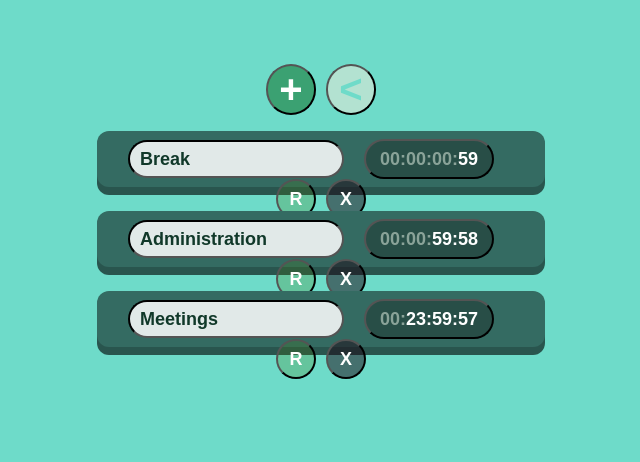
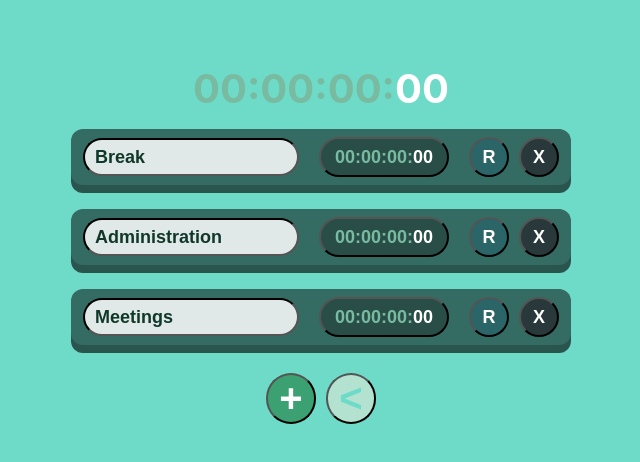
Before and after one commit to Zimmja/React-Stopwatch, a React (Create React App) app: page / in a window 1280 px wide. Shown: the top 462 px of the page, without its empty margins (319-959 px from the left). Built offline with nearby package versions, Linux system fonts and the light colour scheme.

Commit message:
added a total timer element

```diff
--- a/public/index.html
+++ b/public/index.html
@@ -24,7 +24,7 @@
       work correctly both with client-side routing and a non-root public URL.
       Learn how to configure a non-root public URL by running `npm run build`.
     -->
-    <title>React App</title>
+    <title>Time Juggler</title>
   </head>
   <body>
     <noscript>You need to enable JavaScript to run this app.</noscript>
--- a/src/App.css
+++ b/src/App.css
@@ -5,7 +5,7 @@
 .taskboard {
   text-align: center;
   margin: 5% auto;
-  width: 70%;
+  width: 1000px;
 }
 
 #addTaskButton,
@@ -35,24 +35,7 @@
   background-color: rgb(179, 226, 209);
 }
 
-.pushable {
-  background: rgb(26, 36, 27);
-  border-radius: 12px;
-  border: none;
-  padding: 0;
-  cursor: pointer;
+.totalTimer {
+  font-size: 40px;
+  font-weight: bold;
 }
-
-.front {
-  display: block;
-  padding: 12px 42px;
-  border-radius: 12px;
-  font-size: 1.25rem;
-  background: hsl(345deg 100% 47%);
-  color: white;
-  transform: translateY(-6px);
-}
-
-.pushable:active .front {
-  transform: translateY(-2px);
-}
--- a/src/App.js
+++ b/src/App.js
@@ -1,11 +1,13 @@
 import React from "react";
 import "./App.css";
 import Task from "./components/task.js";
+import Stopwatch from "./components/stopwatch.js";
 import {
   addTask,
   deleteTask,
   unhideTask,
   resetTask,
+  tasksTotal,
 } from "./helpers/appTasks.js";
 
 class App extends React.Component {
@@ -15,9 +17,9 @@ class App extends React.Component {
     this.currentTask = -1;
     this.state = {
       tasks: [
-        { description: "Break", value: 59000, visible: true },
-        { description: "Administration", value: 3600000 - 2000, visible: true },
-        { description: "Meetings", value: 86400000 - 3000, visible: true },
+        { description: "Break", value: 0, visible: true },
+        { description: "Administration", value: 0, visible: true },
+        { description: "Meetings", value: 0, visible: true },
       ],
       hidden: [],
       activeLoop: null,
@@ -106,6 +108,10 @@ class App extends React.Component {
   render() {
     return (
       <div className="taskboard">
+        <div class="totalTimer">
+          <Stopwatch timer={tasksTotal(this.myArrs(0))} />
+        </div>
+        <div className="tasksList">{this.renderAllTasks()}</div>
         <button
           id="addTaskButton"
           onClick={() => addTask(this.myArrs(0), this.reState)}
@@ -119,7 +125,6 @@ class App extends React.Component {
         >
           {"<"}
         </button>
-        <div className="tasksList">{this.renderAllTasks()}</div>
       </div>
     );
   }
--- a/src/components/stopwatch.css
+++ b/src/components/stopwatch.css
@@ -3,5 +3,5 @@
 }
 
 .timeInactive {
-  color: rgb(138, 163, 153);
+  color: rgb(120, 187, 160);
 }
--- a/src/components/task.css
+++ b/src/components/task.css
@@ -7,7 +7,7 @@
 }
 
 .taskBase {
-  margin: 40px auto;
+  margin: 40px auto 20px;
   width: 50%;
   background-color: rgb(41, 85, 78);
 }
@@ -68,5 +68,5 @@
   color: white;
   width: 40px;
   margin-right: 10px;
-  background-color: rgba(70, 121, 11, 0.226);
+  background-color: rgba(11, 81, 121, 0.226);
 }
--- a/src/components/task.js
+++ b/src/components/task.js
@@ -35,7 +35,6 @@ export default class Task extends React.Component {
             <Stopwatch
               key={`stopwatch${this.props.index}`}
               timer={this.props.timer}
-              index={this.props.index}
             />
           </button>
           <button className="reset" onClick={() => this.handleRClick()}>
--- a/src/helpers/appTasks.js
+++ b/src/helpers/appTasks.js
@@ -24,4 +24,9 @@ const resetTask = (i, tasksArr, updateFunction) => {
   updateFunction({ tasks: tasksArr });
 };
 
-module.exports = { addTask, deleteTask, unhideTask, resetTask };
+const tasksTotal = (tasksArr) => {
+  const taskVals = tasksArr.map((task) => task.value);
+  return taskVals.reduce((pre, pos) => pre + pos);
+};
+
+module.exports = { addTask, deleteTask, unhideTask, resetTask, tasksTotal };
```
